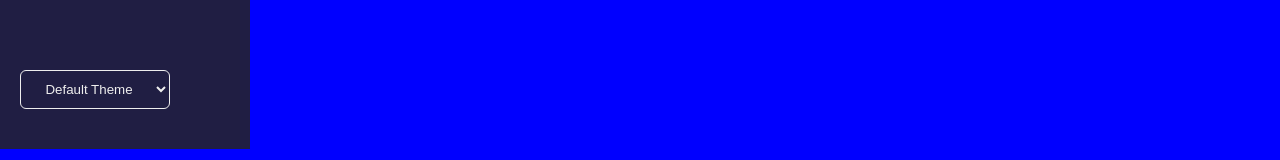
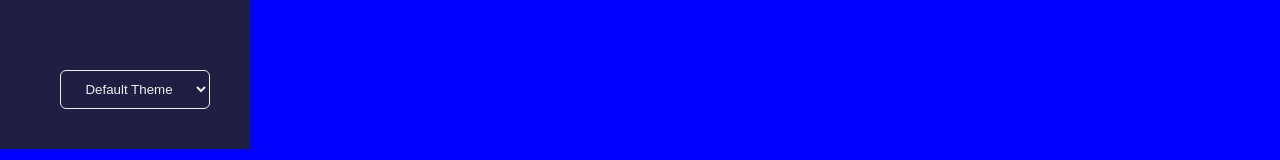
Before and after one commit to rohitghatal1/ExpenseTracker-React-TS, a React (Create React App) app: page / in a window 1280 px wide. Shown: the part 671-831 px from the top of the page. Built offline with nearby package versions, Linux system fonts and the light colour scheme.

Commit message:
added styles for mode switch button

```diff
--- a/src/CSS/navbar.css
+++ b/src/CSS/navbar.css
@@ -119,7 +119,10 @@
   .navbar .modeSwitch{
     position: absolute;
     bottom: 60px;
-    left: 20px;
+    width: 100%;
+    display: flex;
+    justify-content: center;
+    align-items: center;
   }
 
   .navbar .modeSwitch select{
```
